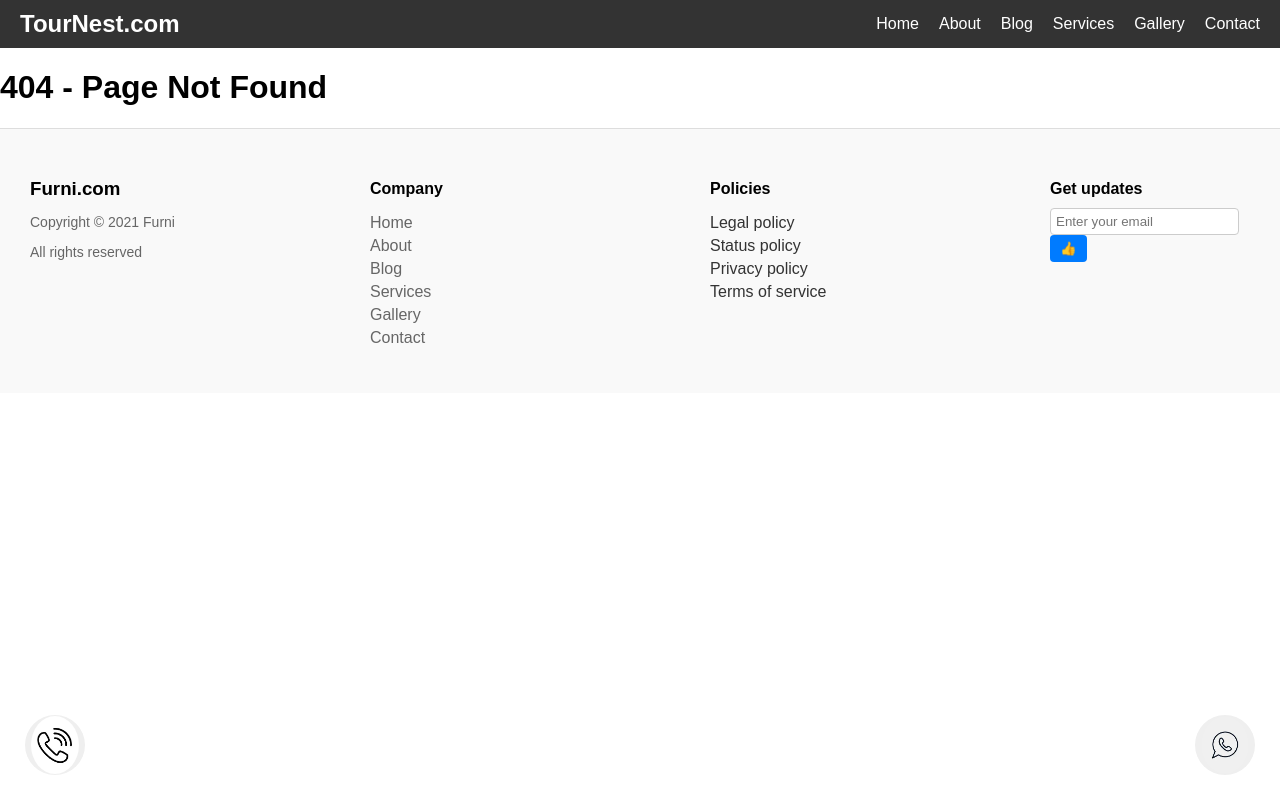
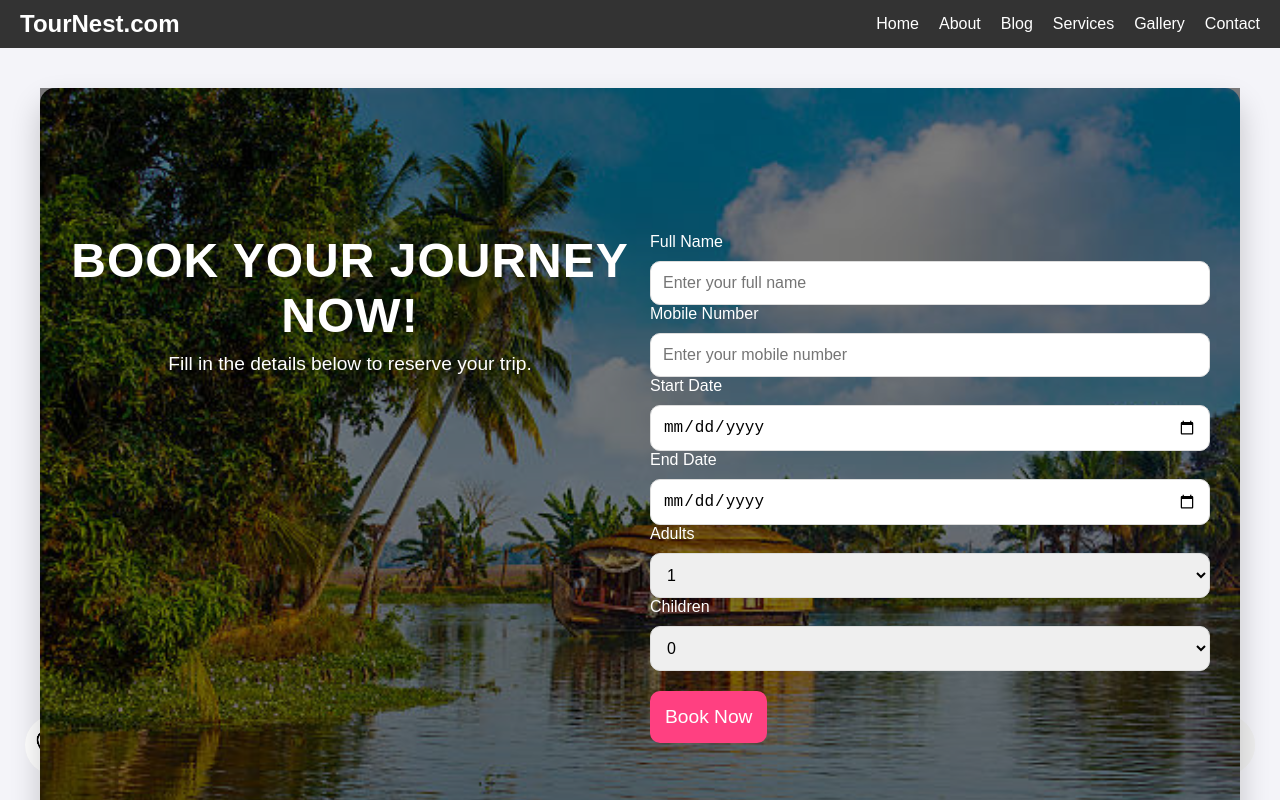
Before and after one commit to petchiammal2/Tourism_Website, a React (Create React App) app: page /book in a window 1280 px wide. Shown: the top 800 px of the page. Built offline with nearby package versions, Linux system fonts and the light colour scheme.

Commit message:
Hello
booking page updated

```diff
--- a/src/App.js
+++ b/src/App.js
@@ -1,4 +1,4 @@
-import './App.css';
+import './App.css'; // Make sure your styles are properly linked
 
 import React from "react";
 import { Routes, Route } from "react-router-dom";
@@ -11,16 +11,20 @@ import Layout from "./Components/Layout";
 import Gallery from "./Pages/Gallery";
 import Header from './Components/Header';
 import Footer from "./Components/Footer";
-
 import WCintegration from "./Components/WCintegration";
-
 import Explore from "./Pages/Explore";
+import Book from "./Pages/Book"; // Import the new Book component for the booking page
 
 function App() {
   return (
     <div className="App">
+      {/* Header Component */}
       <Header />
+
+      {/* WCintegration Component */}
       <WCintegration />
+
+      {/* Routes for different pages */}
       <Routes>
         <Route path="/" element={<Home />} />
         <Route path="about" element={<About />} />
@@ -28,13 +32,17 @@ function App() {
         <Route path="blog" element={<Blog />} />
         <Route path="layout" element={<Layout />} />
         <Route path="gallery" element={<Gallery />} />
+        <Route path="service" element={<Service />} />
+        <Route path="explore" element={<Explore />} />
 
-        <Route path="service" element={<Service/>} />
+        {/* Route for the new Book page */}
+        <Route path="book" element={<Book />} />
 
-        <Route path="Explore" element={<Explore />} />
-
+        {/* Fallback route for 404 - Page Not Found */}
         <Route path="*" element={<h1>404 - Page Not Found</h1>} />
       </Routes>
+
+      {/* Footer Component */}
       <Footer />
     </div>
   );
--- a/src/Components/Section1.js
+++ b/src/Components/Section1.js
@@ -1,4 +1,5 @@
 import React, { useState, useRef, useEffect } from 'react';
+import { Link } from 'react-router-dom';  // Import Link for navigation
 import './CSS/Section1.css';
 import image1 from '../Assets/fur2.webp';  // Adjust the path as needed
 import image2 from '../Assets/fur4.jpg';
@@ -77,9 +78,13 @@ function Section1() {
             <div className="hero-text">
               <h1>Explore the World with Us</h1>
               <p>Discover amazing places and unique experiences.</p>
-              <button>Start Your Journey</button>
 
+              {/* Link to /book page */}
+              <Link to="/book">
+                <button className="start-button">Start Your Journey</button>
+              </Link>
             </div>
+
             <div className="hero-image">
               <img src={image} alt={`Explore the world ${index + 1}`} />
             </div>
@@ -95,7 +100,6 @@ function Section1() {
             className={`dot ${activeIndex === index ? 'active' : ''}`}
             onClick={() => handleDotClick(index)}
           >
-
           </span>
         ))}
       </div>
--- a/src/Pages/About.js
+++ b/src/Pages/About.js
@@ -116,7 +116,7 @@ const About = () => {
                 <h3>Michael Brown</h3>
                 <p>Guide</p>
                 <p>Email: michael.brown@example.com</p>
-                <p>Phone: +123 456 7893</p>
+                <p>Phone: +123 456 7895</p>
               </div>
             </div>
           </div>
--- /dev/null
+++ b/src/Pages/Book.js
@@ -0,0 +1,163 @@
+import React, { useState } from 'react';
+import './CSS/Book.css'; // Ensure the CSS file is imported correctly
+import image1 from '../Assets/about2.jpg'; // Corrected the import path
+
+const Book = () => {
+  const [formData, setFormData] = useState({
+    name: '',
+    mobile: '',
+    startDate: '',
+    endDate: '',
+    adults: 1,
+    children: 0,
+  });
+
+  const [successMessage, setSuccessMessage] = useState('');
+
+  // Dynamic background image URL
+  const backgroundImage = `url(${image1})`; // Using the imported image here
+
+  const handleChange = (e) => {
+    const { name, value } = e.target;
+    setFormData((prevData) => ({
+      ...prevData,
+      [name]: value,
+    }));
+  };
+
+  const handleSubmit = (e) => {
+    e.preventDefault();
+    // Show success message on successful booking
+    setSuccessMessage('Booking Successful! We will contact you soon.');
+    // Clear form after submission
+    setFormData({
+      name: '',
+      mobile: '',
+      startDate: '',
+      endDate: '',
+      adults: 1,
+      children: 0,
+    });
+  };
+
+  return (
+    <div
+      className="book-page-container"
+      style={{
+        backgroundImage: backgroundImage,
+        backgroundSize: 'cover',
+        backgroundPosition: 'center',
+        backgroundAttachment: 'fixed',
+        minHeight: '100vh', // Ensures the page takes up full height
+        display: 'flex',
+        justifyContent: 'center',
+        alignItems: 'center',
+      }}
+    >
+      <div className="book-form-container">
+        <div className="book-page-header">
+          <h1>Book Your Journey Now!</h1>
+          <p>Fill in the details below to reserve your trip.</p>
+        </div>
+
+        <form onSubmit={handleSubmit}>
+          <div className="input-group">
+            <label htmlFor="name">Full Name</label>
+            <input
+              type="text"
+              id="name"
+              name="name"
+              value={formData.name}
+              onChange={handleChange}
+              required
+              placeholder="Enter your full name"
+            />
+          </div>
+
+          <div className="input-group">
+            <label htmlFor="mobile">Mobile Number</label>
+            <input
+              type="tel"
+              id="mobile"
+              name="mobile"
+              value={formData.mobile}
+              onChange={handleChange}
+              required
+              placeholder="Enter your mobile number"
+            />
+          </div>
+
+          <div className="input-group">
+            <label htmlFor="startDate">Start Date</label>
+            <input
+              type="date"
+              id="startDate"
+              name="startDate"
+              value={formData.startDate}
+              onChange={handleChange}
+              required
+            />
+          </div>
+
+          <div className="input-group">
+            <label htmlFor="endDate">End Date</label>
+            <input
+              type="date"
+              id="endDate"
+              name="endDate"
+              value={formData.endDate}
+              onChange={handleChange}
+              required
+            />
+          </div>
+
+          <div className="input-group">
+            <label htmlFor="adults">Adults</label>
+            <select
+              id="adults"
+              name="adults"
+              value={formData.adults}
+              onChange={handleChange}
+              required
+            >
+              {[...Array(10).keys()].map((i) => (
+                <option key={i} value={i + 1}>
+                  {i + 1}
+                </option>
+              ))}
+            </select>
+          </div>
+
+          <div className="input-group">
+            <label htmlFor="children">Children</label>
+            <select
+              id="children"
+              name="children"
+              value={formData.children}
+              onChange={handleChange}
+              required
+            >
+              {[...Array(10).keys()].map((i) => (
+                <option key={i} value={i}>
+                  {i}
+                </option>
+              ))}
+            </select>
+          </div>
+
+          <button type="submit" className="book-now-button">
+            Book Now
+          </button>
+        </form>
+
+        {successMessage && (
+          <div className="success-message">
+            <p>{successMessage}</p>
+          </div>
+        )}
+      </div>
+    </div>
+  );
+};
+
+export default Book;
--- a/src/Pages/CSS/About.css
+++ b/src/Pages/CSS/About.css
@@ -1,8 +1,7 @@
-
 /* General Style */
 .about-page {
   font-family: "Poppins", Arial, sans-serif;
-  color: #333;
+  color: #646161;
   padding: 0;
   margin: 0;
   background-color: #fffeff;
@@ -284,6 +283,11 @@
 @media (max-width: 768px) {
   .about-page {
     align-items: center;
+    padding: 10px;
+  }
+
+  .big-image {
+    height: 60vh;
   }
 
   .three-images {
@@ -366,3 +370,19 @@
     padding: 0 10px;
   }
 }
+
+@media (max-width: 375px) {
+  .big-image {
+    height: 50vh;
+  }
+
+  .image-text {
+    width: 100%;
+    padding: 10px;
+  }
+
+  .team-member img {
+    width: 100px;
+    height: 100px;
+  }
+}
--- /dev/null
+++ b/src/Pages/CSS/Book.css
@@ -0,0 +1,195 @@
+/* Reset some default styles */
+* {
+    margin: 0;
+    padding: 0;
+    box-sizing: border-box;
+  }
+
+  body {
+    font-family: 'Arial', sans-serif;
+    background-color: #f4f4f9;
+    color: #333;
+  }
+
+  /* Container for the entire booking page */
+  .book-page-container {
+    max-width: 1200px;
+    margin: 40px auto;
+    padding: 30px;
+
+    border-radius: 15px;
+    box-shadow: 0 15px 30px rgba(0, 0, 0, 0.2);
+    animation: fadeIn 1.5s ease-out;
+    position: relative;
+    z-index: 1;
+  }
+  .background-image{
+    width: 200%;
+    height: auto;
+  }
+  .book-page-container::before {
+    content: '';
+    position: absolute;
+    top: 0;
+    left: 0;
+    width: 100%;
+    height: 100%;
+    background-color: rgba(0, 0, 0, 0.5); /* Dark overlay to make text readable */
+    z-index: -1;
+  }
+
+  /* Header Section */
+  .book-page-header {
+    text-align: center;
+    margin-bottom: 40px;
+    color: #fff;
+    animation: slideInFromLeft 1s ease-out;
+  }
+
+  .book-page-header h1 {
+    font-size: 3rem;
+    text-transform: uppercase;
+    letter-spacing: 1px;
+  }
+
+  .book-page-header p {
+    font-size: 1.2rem;
+    margin-top: 10px;
+    animation: slideInFromRight 1.5s ease-out;
+    font-weight: lighter;
+  }
+
+  /* Form Container */
+  .book-form-container {
+    display: grid;
+    grid-template-columns: 1fr 1fr;
+    gap: 20px;
+    animation: fadeInUp 1s ease-out;
+  }
+
+  .input-group {
+    display: flex;
+    flex-direction: column;
+  }
+
+  .input-group label {
+    font-size: 1rem;
+    color: #fff;
+    margin-bottom: 10px;
+  }
+
+  .input-group input,
+  .input-group select {
+    padding: 12px;
+    font-size: 1rem;
+    border: 1px solid #ddd;
+    border-radius: 10px;
+    outline: none;
+    transition: all 0.3s ease;
+  }
+
+  .input-group input:focus,
+  .input-group select:focus {
+    border-color: #ff4081;
+    transform: scale(1.05);
+  }
+
+  /* Book Now Button */
+  .book-now-button {
+    grid-column: span 2; /* Span across both columns */
+    padding: 15px;
+    font-size: 1.2rem;
+    background-color: #ff4081;
+    color: white;
+    border: none;
+    border-radius: 10px;
+    cursor: pointer;
+    text-align: center;
+    transition: background-color 0.3s ease, transform 0.3s ease;
+    align-self: center; /* Ensure the button is centered horizontally */
+    margin-top: 20px; /* Space between form fields and button */
+  }
+
+  .book-now-button:hover {
+    background-color: #e3006c;
+    transform: scale(1.05);
+  }
+
+  .book-now-button:active {
+    background-color: #b2004d;
+  }
+
+  /* Success message */
+  .success-message {
+    margin-top: 30px;
+    text-align: center;
+    font-size: 1.5rem;
+    color: #28a745;
+    font-weight: bold;
+    animation: fadeInSuccess 1s ease-out;
+  }
+
+  /* Media Queries for responsiveness */
+  @media (max-width: 768px) {
+    .book-form-container {
+      grid-template-columns: 1fr;
+    }
+
+    .book-page-header h1 {
+      font-size: 2.5rem;
+    }
+  }
+
+  /* Animations */
+  @keyframes fadeIn {
+    0% {
+      opacity: 0;
+    }
+    100% {
+      opacity: 1;
+    }
+  }
+
+  @keyframes fadeInUp {
+    0% {
+      opacity: 0;
+      transform: translateY(20px);
+    }
+    100% {
+      opacity: 1;
+      transform: translateY(0);
+    }
+  }
+
+  @keyframes slideInFromLeft {
+    0% {
+      opacity: 0;
+      transform: translateX(-30px);
+    }
+    100% {
+      opacity: 1;
+      transform: translateX(0);
+    }
+  }
+
+  @keyframes slideInFromRight {
+    0% {
+      opacity: 0;
+      transform: translateX(30px);
+    }
+    100% {
+      opacity: 1;
+      transform: translateX(0);
+    }
+  }
+
+  @keyframes fadeInSuccess {
+    0% {
+      opacity: 0;
+      transform: scale(0.8);
+    }
+    100% {
+      opacity: 1;
+      transform: scale(1);
+    }
+  }
--- a/src/Pages/Home.js
+++ b/src/Pages/Home.js
@@ -1,28 +1,21 @@
-
+import React from "react";
+import { Link } from "react-router-dom";  // Import Link from react-router-dom
 import Section1 from "../Components/Section1";
 import HomeSection1 from "../Components/HomeSection1";
-
 import HomeSection3 from "../Components/HomeSection3";
-
-
-
-
-
-
 
 const Home = () => {
   return (
     <>
+      <Section1 />
 
-      <Section1/>
-      <HomeSection1/>
-
-      <HomeSection3/>
+      <HomeSection1 />
 
 
+
+      <HomeSection3 />
     </>
-
-    )
+  );
 };
 
 export default Home;
```
Lines whose indentation alone changed are shown as unchanged.
